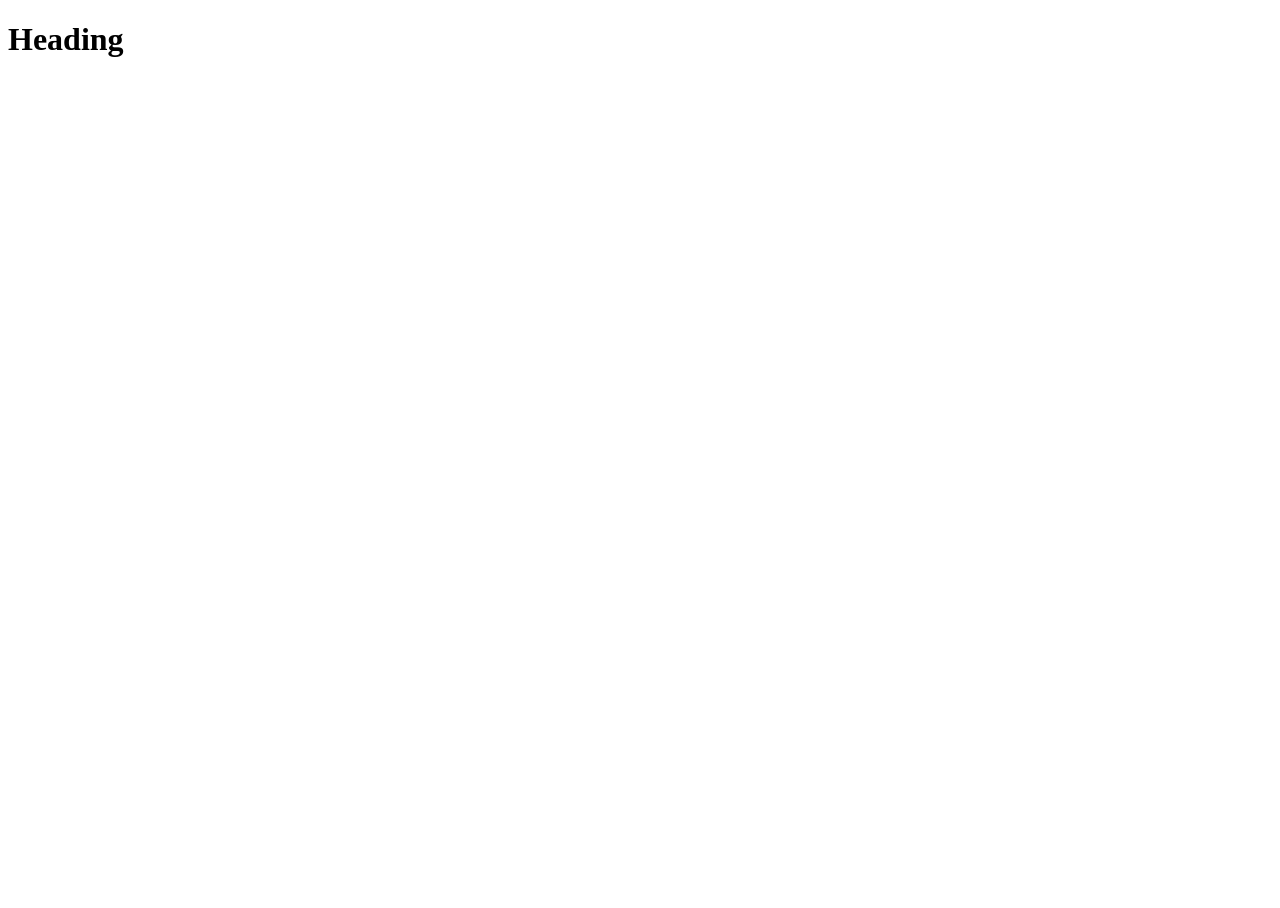
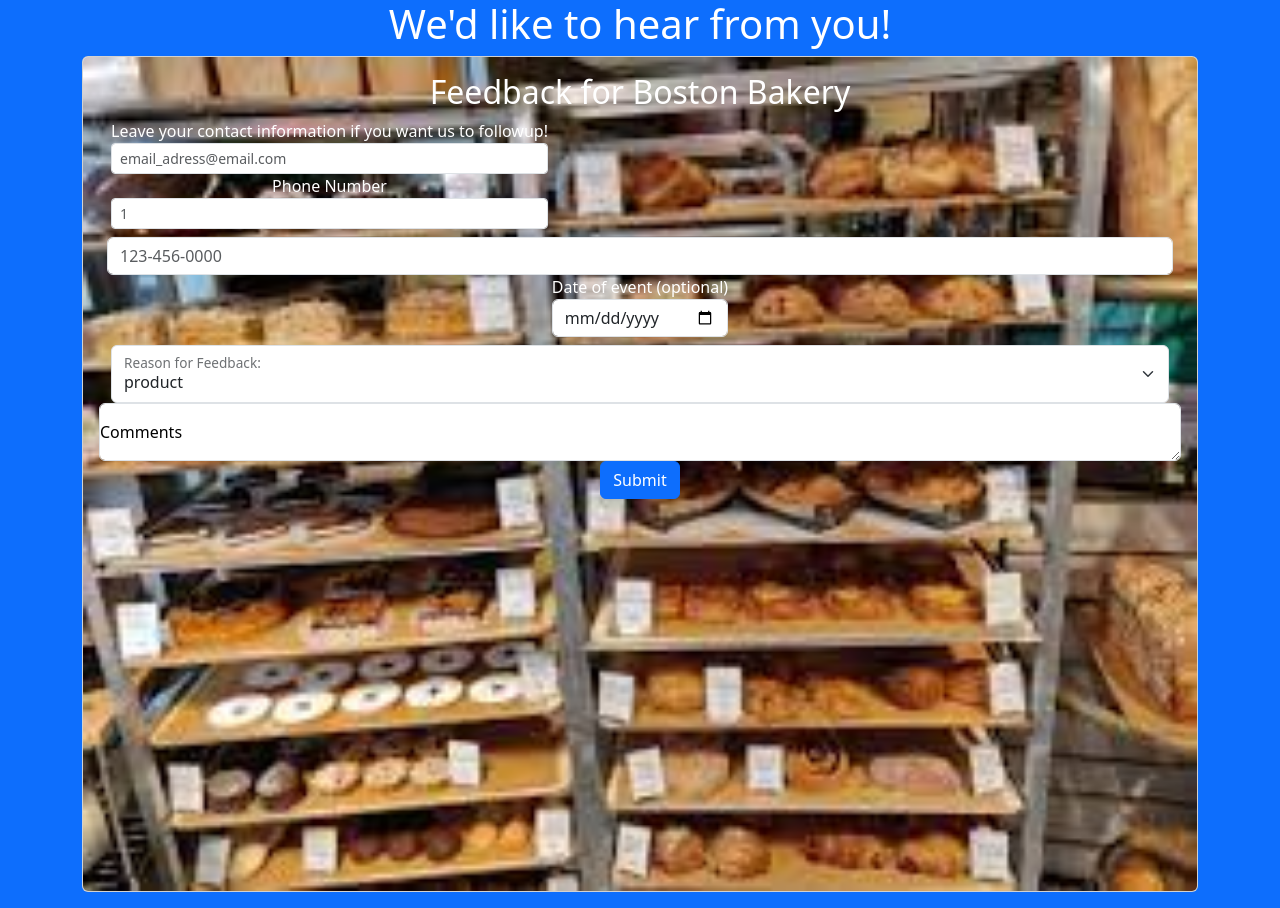
Before and after one commit to DanielTSohn/framework-challenge, a plain HTML site: page index.html in a window 1280 px wide. Before the commit the page ends 800 px from the top, so only its background shows below. Drawn offline with nearby package versions, Linux system fonts and the light colour scheme.

Commit message:
Completed

```diff
--- a/index.html
+++ b/index.html
@@ -5,10 +5,58 @@
     <meta name="viewport" content="width=device-width, initial-scale=1.0">
     <meta http-equiv="X-UA-Compatible" content="ie=edge">
     <title>Title</title>
-    <link rel="stylesheet" href="screen.css">
+    <link href="https://cdn.jsdelivr.net/npm/bootstrap@5.3.0-alpha1/dist/css/bootstrap.min.css" rel="stylesheet" integrity="sha384-GLhlTQ8iRABdZLl6O3oVMWSktQOp6b7In1Zl3/Jr59b6EGGoI1aFkw7cmDA6j6gD" crossorigin="anonymous">
   </head>
-  <body>
-    <h1>Heading</h1>
-    <script src="index.js"></script>
+  <body class="text-bg-primary">
+    <div class="container text-center">
+      <h1>We'd like to hear from you!</h1>
+      <form class="card text-center text-white mb-3">
+        <img src="bread_rack.jpg" class="card-img" alt="bread on a vertical rack">
+        <div class="card-img-overlay">
+          <h2 class="card-title">Feedback for Boston Bakery</h2>
+          <div class="container overflow-hidden text-center">
+            <div class="row g-2">
+              <div class="col-lg-auto">
+                Leave your contact information if you want us to followup!
+                <label class="input-group input-group-sm">
+                  <input type="email" name="email" class="form-control" multiple placeholder="email_adress@email.com">
+                </label>
+                Phone Number
+                <label class="input-group input-group-sm">
+                  <input type="number" name="Country Code" class="form-control" multiple placeholder="1" minlength="1" maxlength="4" min="0" max="1624">
+                  </div>
+                  <input type="tel" name="Phone number" class="form-control" multiple placeholder="123-456-0000" minlength="10" maxlength="14" pattern="[0-9]{3}-[0-9]{3}-[0-9]{4}">
+                </label>
+              </div>
+              <div class="col-lg-auto">
+                <label class="form-label">
+                  Date of event (optional)
+                  <input type="date" class="form-control">
+                </label>
+                <div class="form-floating text-black">
+                  <select class="form-select" id="floatingSelect" aria-label="Floating label select example">
+                    <option value="product">product</option>
+                    <option value="business">business</option>
+                    <option value="storefront">storefront</option>
+                    <option value="other">other</option>
+                  </select>
+                  <label for="floatingSelect">Reason for Feedback:</label>
+                </div>
+              </div>
+            </div>
+            <div class="row">
+              <div class="form-floating text-black">
+                <textarea class="form-control" placeholder="Leave feedback here!" id="floatingTextarea2"></textarea>
+                <label for="floatingTextarea2">Comments</label>
+              </div>
+
+              <label>
+                <p><button class="btn btn-primary" type="button">Submit</button></p>
+              </label>
+            </div>
+          </div>
+        </div>
+      </form>
+    </div>
   </body>
 </html>
--- a/index.js
+++ /dev/null
@@ -1 +0,0 @@
-// Add JavaScript below
--- a/screen.css
+++ /dev/null
@@ -1 +0,0 @@
-/* Add screen styles below */
```
Also changed, not shown: bread_rack.jpg (added), 1 other file.
